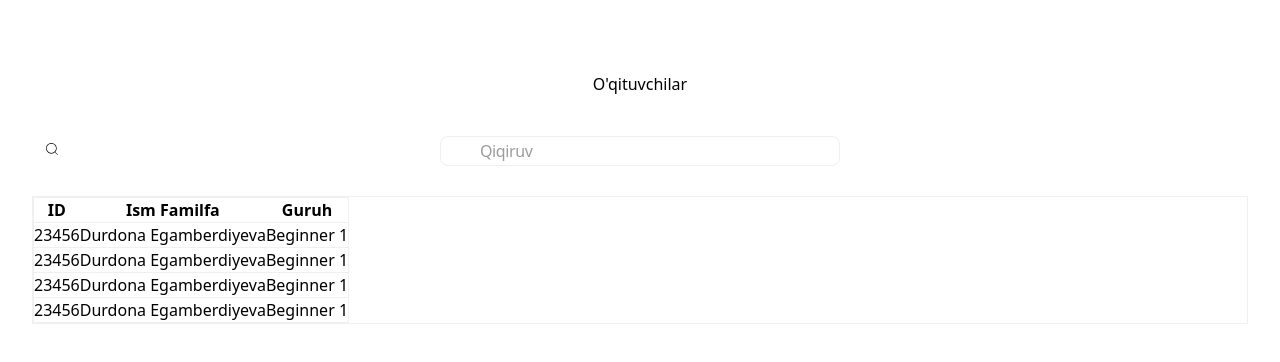
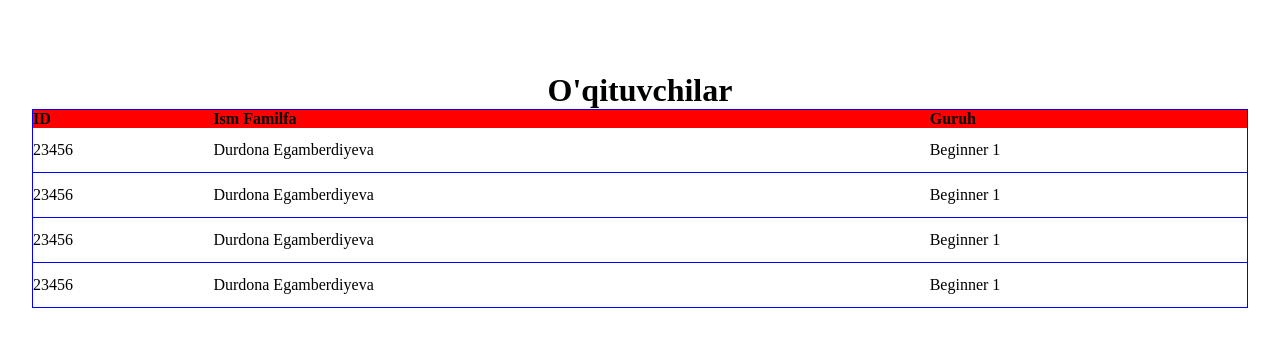
Before and after one commit to rishtansoft/online-edu-crm-front, a React (Vite) app: page / in a window 1280 px wide. Shown: the top 362 px of the page. Built offline with nearby package versions, Linux system fonts and the light colour scheme.

Commit message:
table style changed

```diff
--- a/src/index.css
+++ b/src/index.css
@@ -1,3 +1,6 @@
-@tailwind base;
-@tailwind components;
-@tailwind utilities;
+* {
+     margin: 0;
+     padding: 0;
+     box-sizing: border-box;
+     font-family: 'Inter' sans-serif;
+ }
--- a/src/main.jsx
+++ b/src/main.jsx
@@ -1,4 +1,3 @@
-import React from 'react'
 import ReactDOM from 'react-dom/client'
 import App from './App.jsx'
 import './index.css'
--- a/src/pages/teacher/index.jsx
+++ b/src/pages/teacher/index.jsx
@@ -1,30 +1,27 @@
 import styles from "./index.module.css"
-import { CiSearch } from "react-icons/ci";
 
 function Teacher() {
   return (
     <div className={styles.home}>
-      <h1>O'qituvchilar</h1>
-      <div className={styles.search}>
-        <h3><CiSearch /></h3>
-        <input type="text" placeholder="Qiqiruv" />
-      </div>
-      <div className={styles.table}>
-        <table>
-          <thead>
+      <h1>O&apos;qituvchilar</h1>
+
+      <div className={styles.tableWrapper}>
+        <table className={styles.table}>
+          <thead className={styles.thead}>
             <tr>
               <th>ID</th>
               <th>Ism Familfa</th>
               <th>Guruh</th>
             </tr>
           </thead>
+
           <tbody>
             <tr>
               <td>23456</td>
               <td>Durdona Egamberdiyeva</td>
               <td>Beginner 1</td>
             </tr>
-          </tbody>
+
             <tr>
               <td>23456</td>
               <td>Durdona Egamberdiyeva</td>
@@ -41,6 +38,8 @@ function Teacher() {
               <td>Durdona Egamberdiyeva</td>
               <td>Beginner 1</td>
             </tr>
+          </tbody>
+
         </table>
       </div>
     </div>
--- a/src/pages/teacher/index.module.css
+++ b/src/pages/teacher/index.module.css
@@ -1,54 +1,27 @@
-* {
-    margin: 0;
-    padding: 0;
-    box-sizing: border-box;
-    font-family: 'Inter' sans-serif;
-}
-
 .home {
     max-width: 1516px;
     width: 100%;
     margin: 40px auto;
 }
 
-.search input {
-    width: 400px;
-    height: 30px;
-    padding-left: 39px;
-    font-size: 16px;
-    font-weight: 400;
-    line-height: 16px;
-    letter-spacing: -0.025em;
-    border: 1px solid rgba(240, 240, 240, 1);
-    border-radius: 8px;
+.table, td{
+    border-bottom: 1px solid blue;
+    text-align: left;
 }
 
-.search input::placeholder {
-    font-size: 16px;
-    font-weight: 400;
-    line-height: 16px;
-    letter-spacing: -0.025em;
-    color: rgba(156, 156, 156, 1);
-}
-
-.search {
-    position:relative;
-    margin-bottom: 30px;
-    margin-top: 40px;
-}
-
-.search h3 {
-    position: absolute;
-    top: 5px;
-    left: 12px;
-    cursor: pointer;
+td {
+    padding: 13px 0px;
 }
 
 .table {
-    border: 1px solid rgba(240, 240, 240, 1);
+    width: 100%;
+    border-collapse: collapse;
+    /* border: 1px solid rgba(240, 240, 240, 1); */
+    border: 1px solid blue;
+
 }
 
-
-tr{
-    border: 1px solid rgba(240, 240, 240, 1);
+.thead {
+    /* background-color: #F9F8FA; */
+    background-color: red;
 }
```
Also changed, not shown: src/App.jsx (+6 -7 lines).
